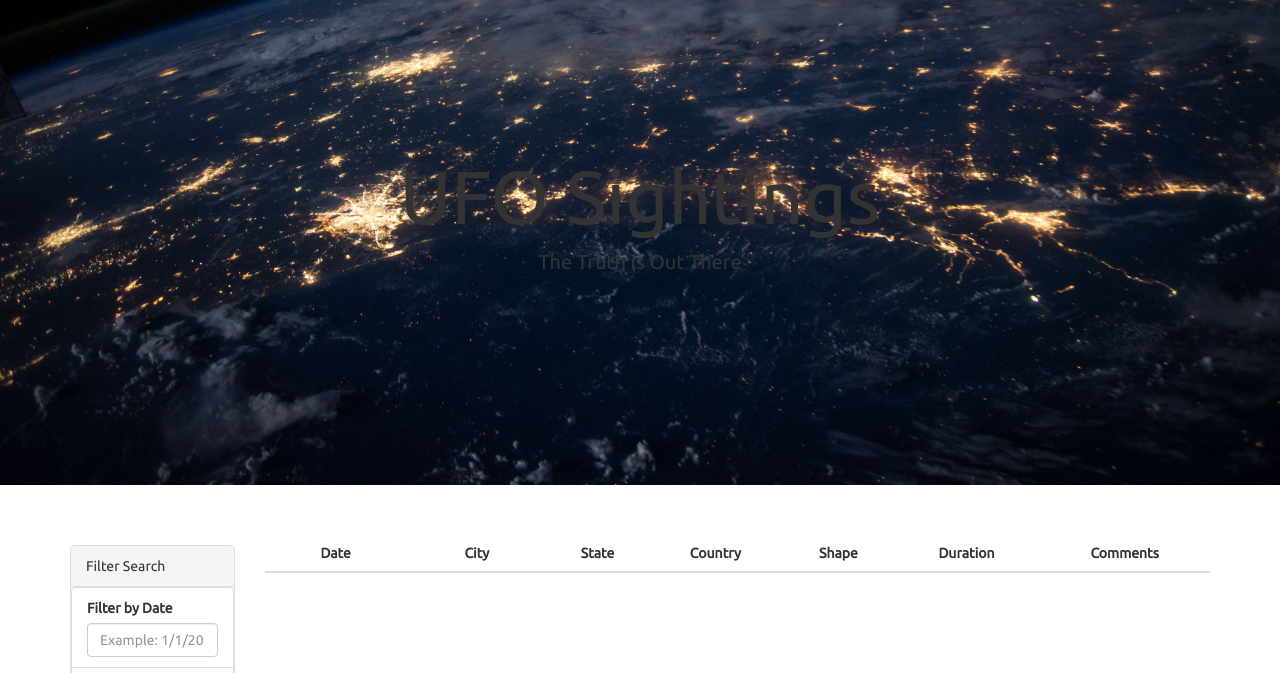
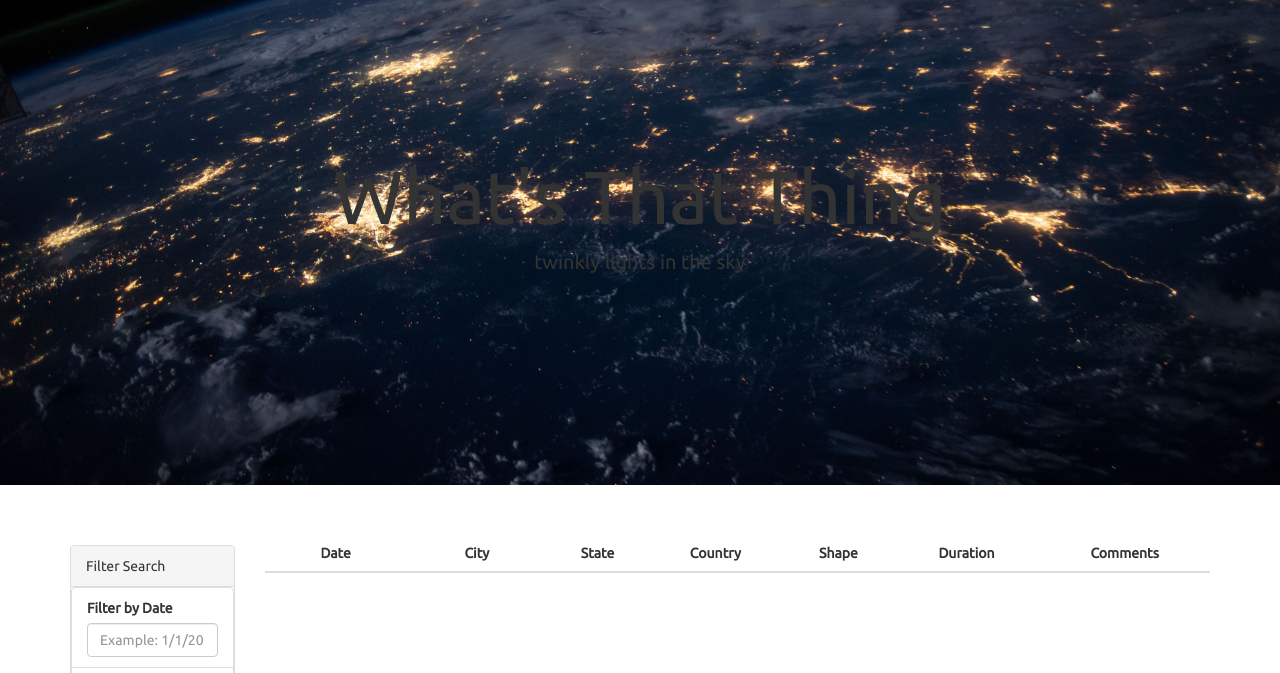
Before and after one commit to ngranback/javascript-challenge, a plain HTML site: page UFO-level-1/index.html in a window 1280 px wide. Shown: the part 127-800 px from the top of the page. Drawn offline with nearby package versions, Linux system fonts and the light colour scheme.

Commit message:
level 1 and 2 complete

```diff
--- a/UFO-level-1/index.html
+++ b/UFO-level-1/index.html
@@ -22,8 +22,8 @@
       </div>
     </nav>
     <div class="hero text-center">
-      <h1>UFO Sightings</h1>
-      <p>The Truth is Out There</p>
+      <h1>What's That Thing</h1>
+      <p>twinkly lights in the sky</p>
     </div>
     <div class="container">
       <div class="row margin-top-50">
```
